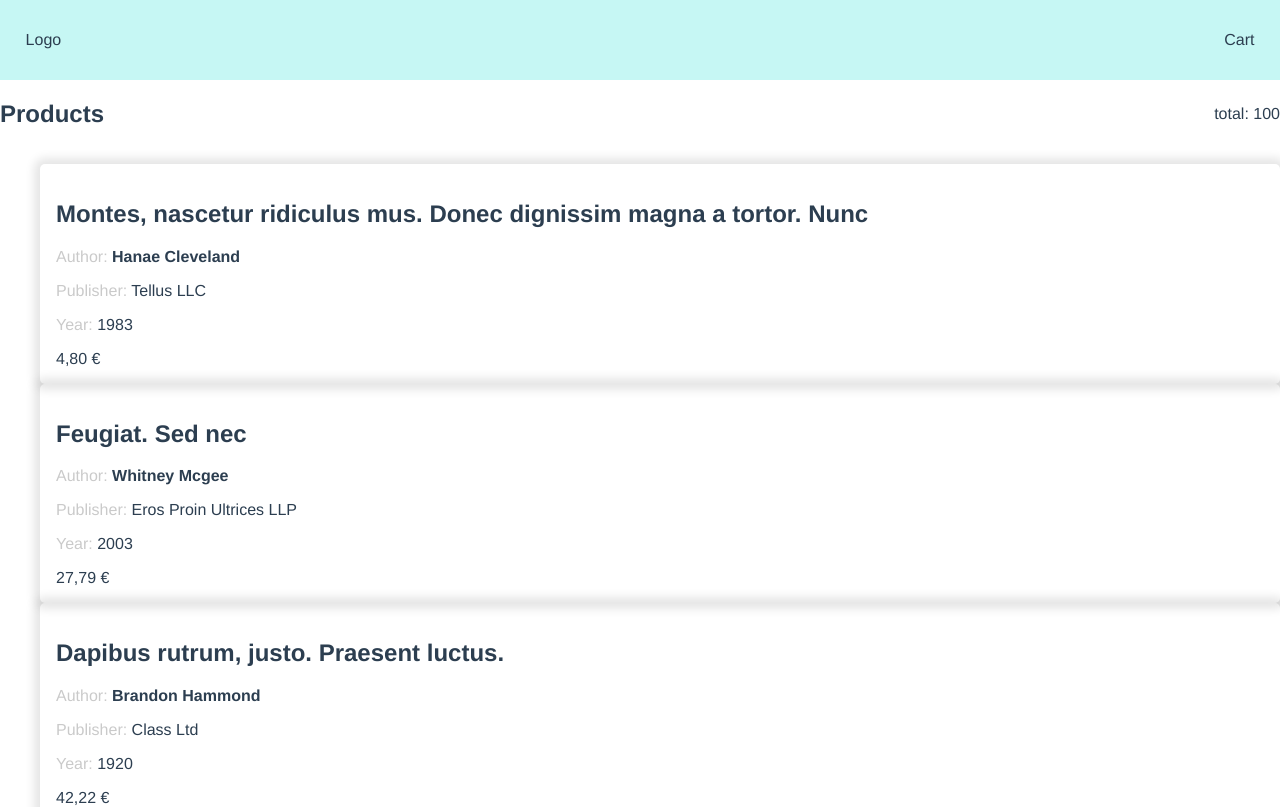
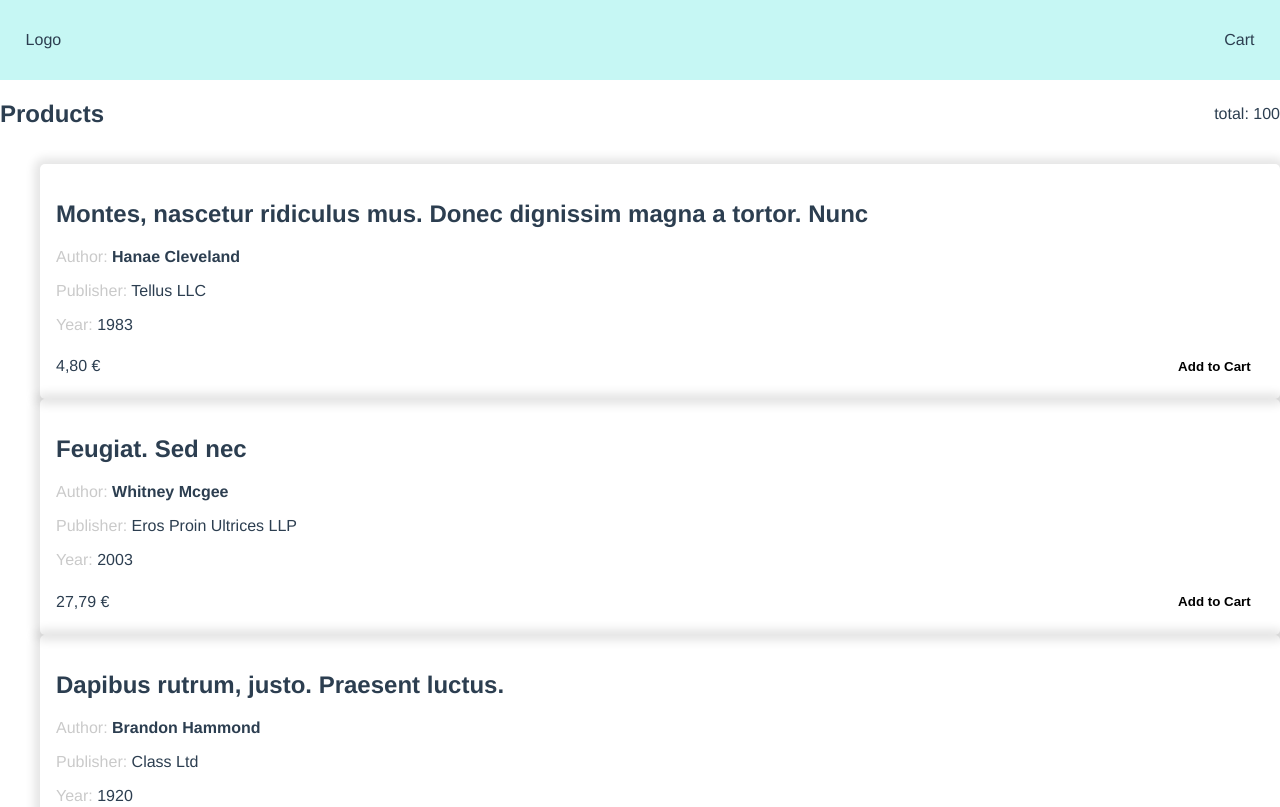
Before and after one commit to lvillen/ecommerce-vuejs, a Vue app: page / in a window 1280 px wide. Shown: the top 807 px of the page. Built offline with nearby package versions, Linux system fonts and the light colour scheme.

Commit message:
Adds component for add-to-cart

```diff
--- /dev/null
+++ b/src/components/AddToCartButton.vue
@@ -0,0 +1,22 @@
+<template>
+  <button class="button" type="button" @click="addItem()">Add to Cart</button>
+</template>
+
+<script lang="ts">
+import { defineComponent, PropType } from "vue";
+import { Product } from "@/types";
+
+export default defineComponent({
+  props: {
+    product: {
+      type: Object as PropType<Product>,
+      required: true,
+    },
+  },
+  methods: {
+    addItem(): void {
+      this.$emit("add-item", this.product);
+    },
+  },
+});
+</script>
--- a/src/components/ProductList.vue
+++ b/src/components/ProductList.vue
@@ -24,8 +24,9 @@
           </p>
           <p><span class="grey-text">Year: </span>{{ product.published }}</p>
         </div>
-        <div>
+        <div class="flex align-items-center justify-content-between">
           <StaticPrice :quantity="product.price" />
+          <AddToCartButton :product="product" @addItem="onAddItem" />
         </div>
       </li>
     </ul>
@@ -39,6 +40,7 @@ import { productService } from "@/services/products.ts";
 import { Product } from "@/types";
 
 import StaticPrice from "@/components/StaticPrice.vue";
+import AddToCartButton from "@/components/AddToCartButton.vue";
 
 declare module "@vue/runtime-core" {
   export interface ComponentCustomProperties {
@@ -49,6 +51,7 @@ declare module "@vue/runtime-core" {
 export default defineComponent({
   components: {
     StaticPrice,
+    AddToCartButton,
   },
   data() {
     return {
```
